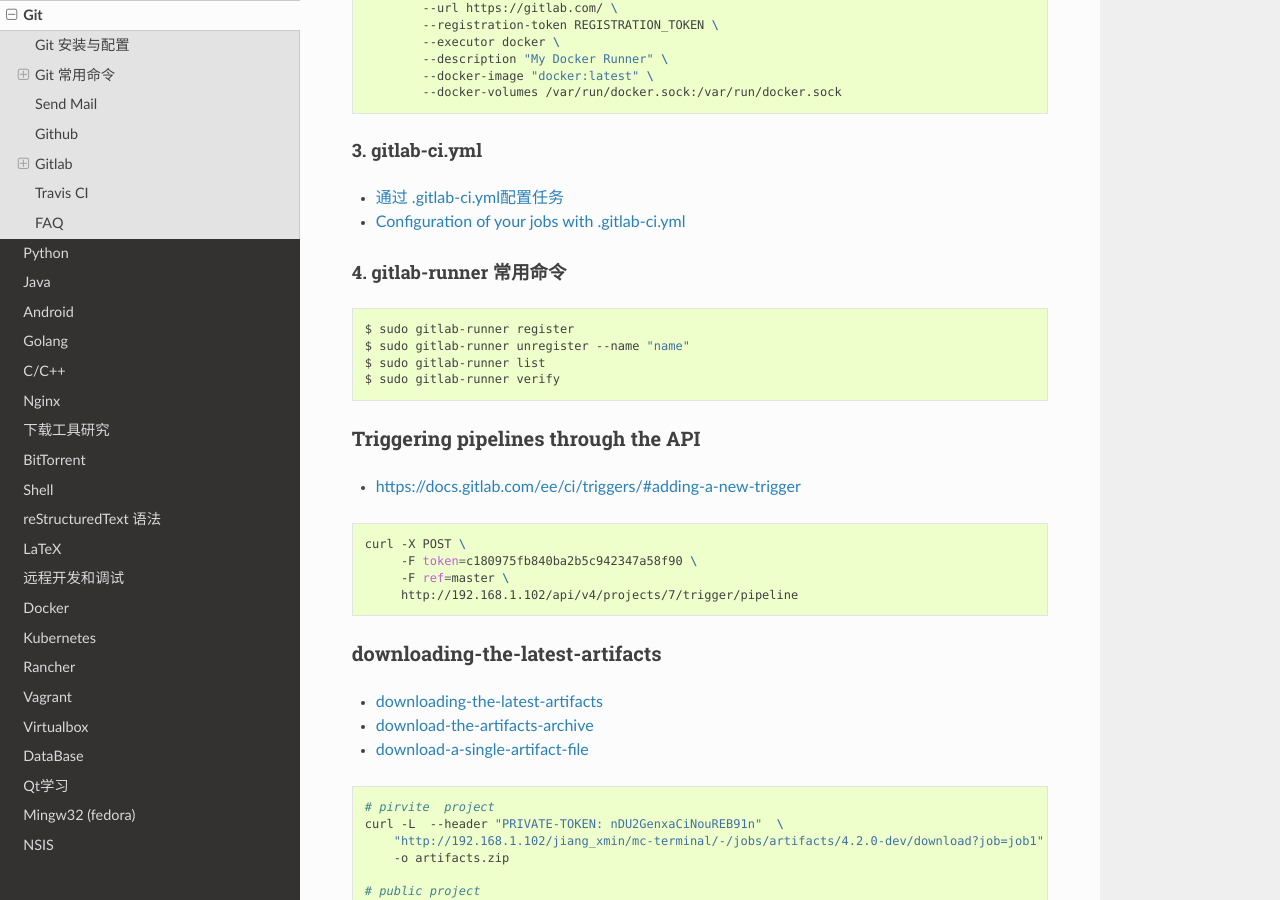
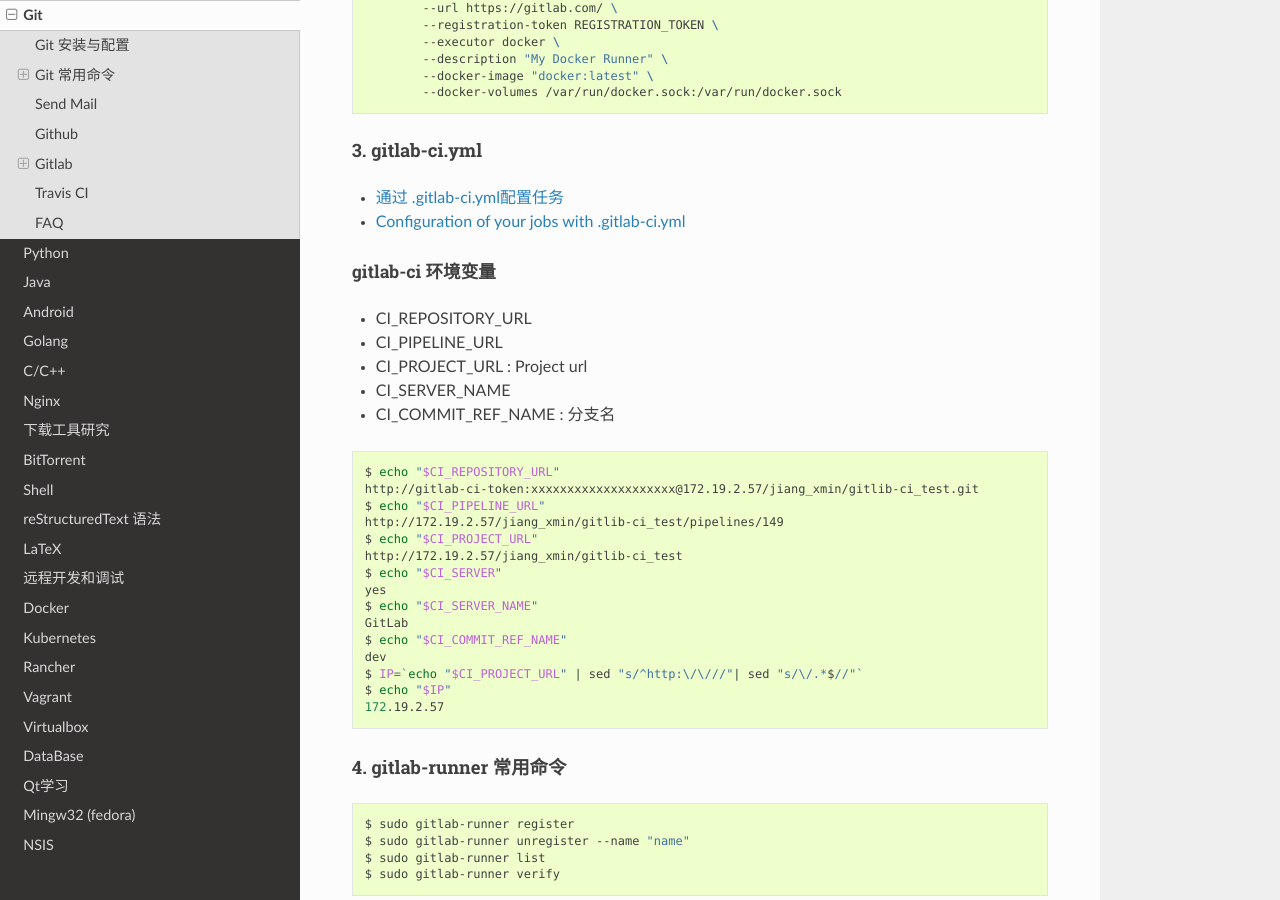
Before and after one commit to my-rds-store/my_space, a Sphinx documentation site: the page built from source/git/index.rst, in a window 1280 px wide and 900 px high, scrolled down 6051 px. Built offline with Sphinx 7.4.7 and the Read the Docs theme 2.0.0, drawn with Linux system fonts in a browser that asks for light colours.

Commit message:
updae ...

```diff
--- a/source/git/index.rst
+++ b/source/git/index.rst
@@ -351,13 +351,38 @@ Gitlab_
             --docker-image "docker:latest" \
             --docker-volumes /var/run/docker.sock:/var/run/docker.sock
 
-
-
 3. gitlab-ci.yml
 ------------------
 
 * `通过 .gitlab-ci.yml配置任务 <https://fennay.github.io/gitlab-ci-cn/gitlab-ci-yaml.html>`_
 * `Configuration of your jobs with .gitlab-ci.yml <https://docs.gitlab.com/ee/ci/yaml/README.html>`_
+
+gitlab-ci 环境变量
+^^^^^^^^^^^^^^^^^^^^^^^^^^^
+
+* CI_REPOSITORY_URL
+* CI_PIPELINE_URL
+* CI_PROJECT_URL     : Project url
+* CI_SERVER_NAME
+* CI_COMMIT_REF_NAME : 分支名
+
+.. code-block:: sh
+
+    $ echo "$CI_REPOSITORY_URL"
+    http://gitlab-ci-token:xxxxxxxxxxxxxxxxxxxx@172.19.2.57/jiang_xmin/gitlib-ci_test.git
+    $ echo "$CI_PIPELINE_URL"
+    http://172.19.2.57/jiang_xmin/gitlib-ci_test/pipelines/149
+    $ echo "$CI_PROJECT_URL"
+    http://172.19.2.57/jiang_xmin/gitlib-ci_test
+    $ echo "$CI_SERVER"
+    yes
+    $ echo "$CI_SERVER_NAME"
+    GitLab
+    $ echo "$CI_COMMIT_REF_NAME"
+    dev
+    $ IP=`echo "$CI_PROJECT_URL" | sed "s/^http:\/\///"| sed "s/\/.*$//"`
+    $ echo "$IP"
+    172.19.2.57
 
 4. gitlab-runner 常用命令
 --------------------------
```
